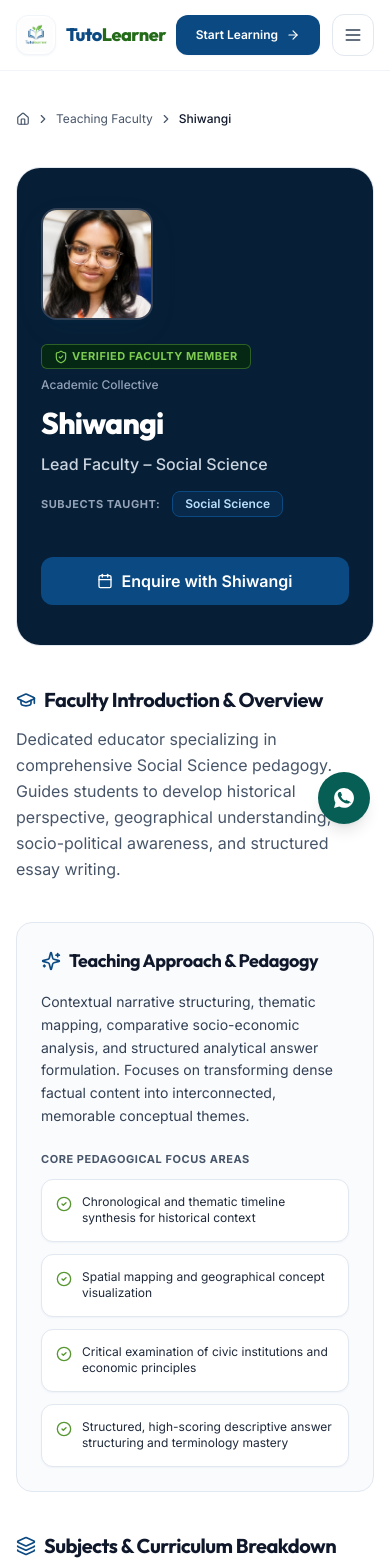
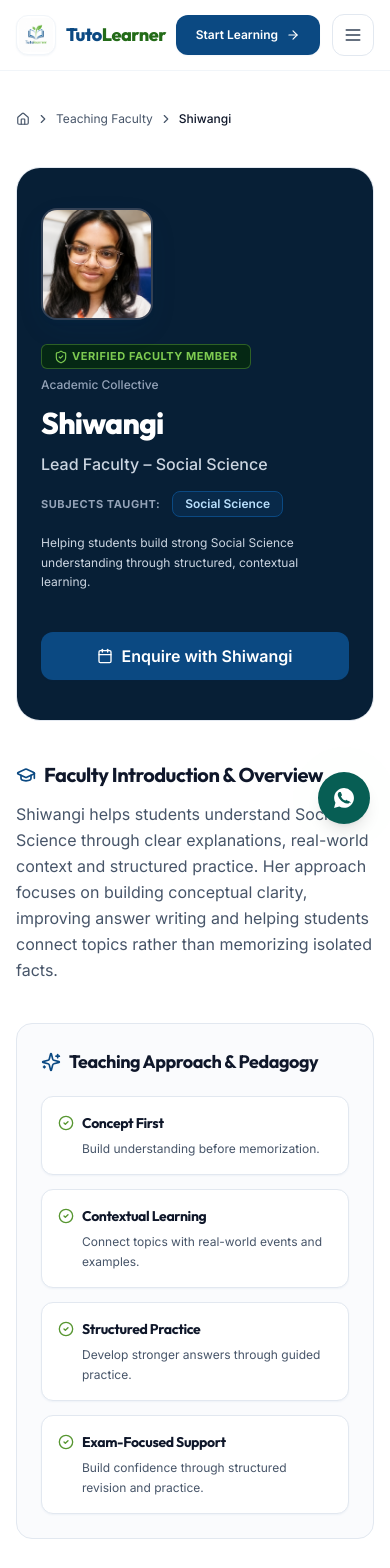
Before and after one commit to somyaranjan06/Tutolearner, a Next.js app: page /tutors/shivangi in a window 390 px wide. Shown: the top 1568 px of the page. Built offline with nearby package versions, Linux system fonts and the light colour scheme.

Commit message:
feat(tutors): improve individual tutor profile readability, add parent-friendly positioning and pedagogy points, rename session section

```diff
--- a/src/components/tutors/TutorHero.tsx
+++ b/src/components/tutors/TutorHero.tsx
@@ -67,6 +67,13 @@ export function TutorHero({ tutor }: TutorHeroProps) {
                 </span>
               ))}
             </div>
+
+            {/* Positioning Sentence */}
+            {tutor.positioningSentence && (
+              <p className="text-xs sm:text-sm text-slate-300 font-normal leading-relaxed pt-1 max-w-2xl">
+                {tutor.positioningSentence}
+              </p>
+            )}
           </div>
 
           {/* Direct CTA Action */}
--- a/src/components/tutors/TutorProfile.tsx
+++ b/src/components/tutors/TutorProfile.tsx
@@ -60,15 +60,28 @@ export function TutorProfile({ tutor }: TutorProfileProps) {
                 Teaching Approach &amp; Pedagogy
               </h2>
             </div>
-            <p className="text-sm sm:text-base text-slate-700 leading-relaxed font-normal">
-              {tutor.teachingStyle}
-            </p>
 
-            <div className="pt-2">
-              <p className="text-2xs font-bold uppercase tracking-wider text-slate-600 mb-3">
-                Core Pedagogical Focus Areas
-              </p>
-              <div className="grid grid-cols-1 sm:grid-cols-2 gap-3">
+            {tutor.pedagogyPoints && tutor.pedagogyPoints.length > 0 ? (
+              <div className="grid grid-cols-1 sm:grid-cols-2 gap-3.5 pt-1">
+                {tutor.pedagogyPoints.map((point, idx) => (
+                  <div
+                    key={idx}
+                    className="flex flex-col justify-start rounded-xl border border-slate-200 bg-white p-4 shadow-subtle space-y-1.5"
+                  >
+                    <div className="flex items-center gap-2">
+                      <CheckCircle2 className="h-4 w-4 text-[#579631] shrink-0" />
+                      <h3 className="font-heading font-bold text-sm text-slate-900">
+                        {point.title}
+                      </h3>
+                    </div>
+                    <p className="text-xs sm:text-sm text-slate-600 leading-relaxed font-normal pl-6">
+                      {point.description}
+                    </p>
+                  </div>
+                ))}
+              </div>
+            ) : (
+              <div className="grid grid-cols-1 sm:grid-cols-2 gap-3 pt-2">
                 {tutor.methodologyFocus.map((focus, idx) => (
                   <div
                     key={idx}
@@ -79,7 +92,7 @@ export function TutorProfile({ tutor }: TutorProfileProps) {
                   </div>
                 ))}
               </div>
-            </div>
+            )}
           </section>
 
           {/* 7. Subjects / Classes Taught & Syllabus Breakdown */}
@@ -117,12 +130,12 @@ export function TutorProfile({ tutor }: TutorProfileProps) {
             </div>
           </section>
 
-          {/* 8. What Students Can Expect */}
+          {/* 8. What Your Child Can Expect */}
           <section className="space-y-4">
             <div className="flex items-center gap-2 text-slate-900">
               <ListChecks className="h-5 w-5 text-[#0B4982]" />
               <h2 className="font-heading text-xl sm:text-2xl font-bold tracking-tight">
-                What Students Can Expect in Sessions
+                What Your Child Can Expect
               </h2>
             </div>
 
--- a/src/data/tutors.ts
+++ b/src/data/tutors.ts
@@ -9,11 +9,30 @@ export const tutors: Tutor[] = [
     availableSubjects: ["Mathematics", "Science (Physics, Chemistry & Biology)"],
     featured: true,
     image: "/images/tutors/Somya.jpeg",
-    shortBio: "Specialized educator directing core instruction across analytical Mathematics and empirical Science disciplines. Dedicated to building foundational clarity, numerical accuracy, and systematic problem-solving frameworks.",
+    positioningSentence: "Helping students master Mathematics and Science through foundational clarity and guided problem-solving.",
+    shortBio: "Somya helps students understand Mathematics and Science through intuitive explanations, step-by-step problem solving and guided practice. His approach focuses on building strong conceptual foundations, eliminating calculation hesitation and helping students master topics from first principles rather than memorizing formulas.",
     teachingStyle: "First-principles concept breakdown, step-by-step mathematical reasoning, diagnostic error taxonomy, and structured practice sets. Avoids formula cramming by demonstrating why mathematical and scientific relationships hold true.",
     cardDescription: "Concept-focused learning with clear, step-by-step guidance.",
     bestFor: "Concept clarity & problem-solving",
     bestSuitedFor: "Students who need stronger conceptual understanding, step-by-step explanations and guided problem-solving.",
+    pedagogyPoints: [
+      {
+        title: "First Principles",
+        description: "Build understanding before memorizing formulas."
+      },
+      {
+        title: "Step-by-Step Solving",
+        description: "Break complex problems into clear, manageable steps."
+      },
+      {
+        title: "Guided Practice",
+        description: "Build numerical accuracy and confidence through active practice."
+      },
+      {
+        title: "Concept & Exam Mastery",
+        description: "Strengthen fundamentals for both school exams and long-term retention."
+      }
+    ],
     curriculumLevels: [
       "Middle School Foundation (Classes 6–8)",
       "Secondary School Board Preparation (Classes 9–10)",
@@ -72,11 +91,30 @@ export const tutors: Tutor[] = [
     availableSubjects: ["Social Science (History, Geography, Political Science, Economics)"],
     featured: true,
     image: "/images/tutors/Shiwangi.png",
-    shortBio: "Dedicated educator specializing in comprehensive Social Science pedagogy. Guides students to develop historical perspective, geographical understanding, socio-political awareness, and structured essay writing.",
+    positioningSentence: "Helping students build strong Social Science understanding through structured, contextual learning.",
+    shortBio: "Shiwangi helps students understand Social Science through clear explanations, real-world context and structured practice. Her approach focuses on building conceptual clarity, improving answer writing and helping students connect topics rather than memorizing isolated facts.",
     teachingStyle: "Contextual narrative structuring, thematic mapping, comparative socio-economic analysis, and structured analytical answer formulation. Focuses on transforming dense factual content into interconnected, memorable conceptual themes.",
     cardDescription: "Structured learning with strong conceptual and contextual understanding.",
     bestFor: "History, geography & social science",
     bestSuitedFor: "Students who benefit from structured explanations, contextual learning and stronger understanding of Social Science concepts.",
+    pedagogyPoints: [
+      {
+        title: "Concept First",
+        description: "Build understanding before memorization."
+      },
+      {
+        title: "Contextual Learning",
+        description: "Connect topics with real-world events and examples."
+      },
+      {
+        title: "Structured Practice",
+        description: "Develop stronger answers through guided practice."
+      },
+      {
+        title: "Exam-Focused Support",
+        description: "Build confidence through structured revision and practice."
+      }
+    ],
     curriculumLevels: [
       "Middle School Social Studies (Classes 6–8)",
       "Secondary School Social Science (Classes 9–10 Board Prep)",
@@ -125,11 +163,30 @@ export const tutors: Tutor[] = [
     availableSubjects: ["Science", "English (Language Mechanics, Literature & Composition)"],
     featured: true,
     image: "/images/tutors/Shreya.png",
-    shortBio: "Versatile educator bridging empirical scientific reasoning with nuanced English language and literature mastery. Emphasizes clear expressive communication, scientific observation, and analytical writing.",
+    positioningSentence: "Helping students excel in Science and English through empirical reasoning and expressive communication.",
+    shortBio: "Shreya helps students master Science and English through clear conceptual breakdowns, interactive inquiry and structured writing practice. Her approach bridges empirical scientific understanding with nuanced communication skills, helping students express their ideas with confidence and precision.",
     teachingStyle: "Interdisciplinary contextualization, active inquiry in Science, rigorous textual analysis, grammar mechanics, and expressive writing workshops. Balances analytical deconstruction with expressive fluency.",
     cardDescription: "Clear explanations with a focus on scientific thinking and communication.",
     bestFor: "Science & expressive communication",
     bestSuitedFor: "Students who want to strengthen scientific understanding, vocabulary, communication and expressive writing.",
+    pedagogyPoints: [
+      {
+        title: "Empirical Clarity",
+        description: "Connect scientific concepts with everyday observation."
+      },
+      {
+        title: "Expressive Communication",
+        description: "Develop precise vocabulary and structured English writing."
+      },
+      {
+        title: "Guided Problem Solving",
+        description: "Walk through questions step-by-step to build analytical thinking."
+      },
+      {
+        title: "Targeted Revision",
+        description: "Reinforce key concepts through regular practice and constructive feedback."
+      }
+    ],
     curriculumLevels: [
       "Middle School Foundation (Classes 6–8 Science & English)",
       "Secondary School (Classes 9–10 Science & English Board Prep)",
```
Also changed, not shown: src/types/index.ts (+7 -0 lines).
